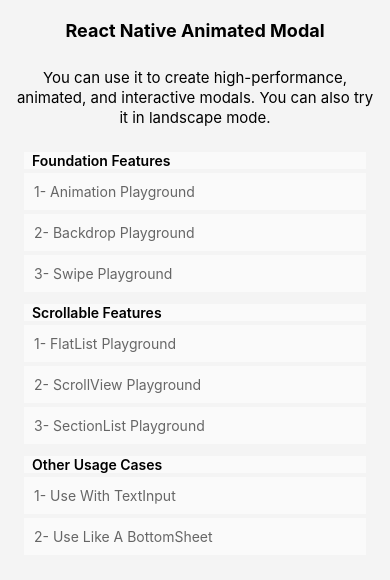
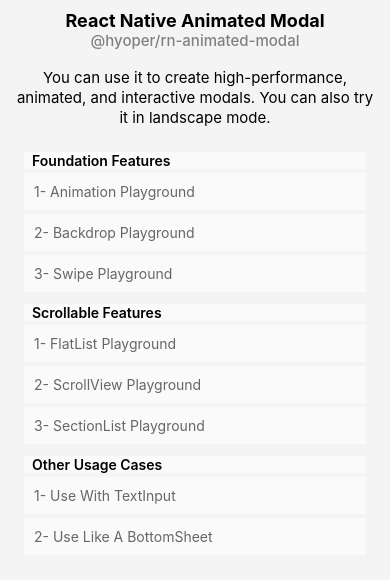
Before and after one commit to HyopeR/react-native-animated-modal, a React Native app in the folder example/: screen / in a window 390 px wide. Shown: the top 580 px of the page. Built offline with nearby package versions, Linux system fonts and the light colour scheme; what react-native-keyboard-controller would draw is missing.

Commit message:
Example app subtitle added.

```diff
--- a/example/src/pages/HomePage/index.tsx
+++ b/example/src/pages/HomePage/index.tsx
@@ -9,6 +9,7 @@
     <Screen>
       <Screen.Header>
         <Screen.Title>React Native Animated Modal</Screen.Title>
+        <Screen.Subtitle>@hyoper/rn-animated-modal</Screen.Subtitle>
       </Screen.Header>
 
       <Screen.Content style={PageStyle.root}>
```
